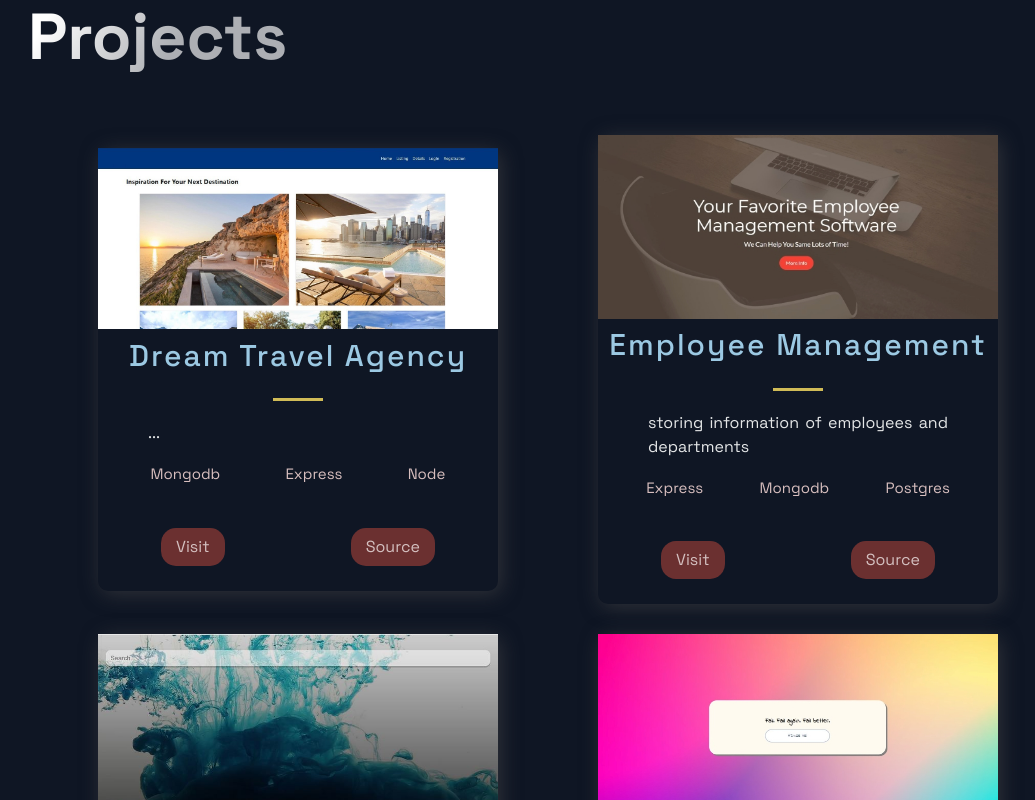
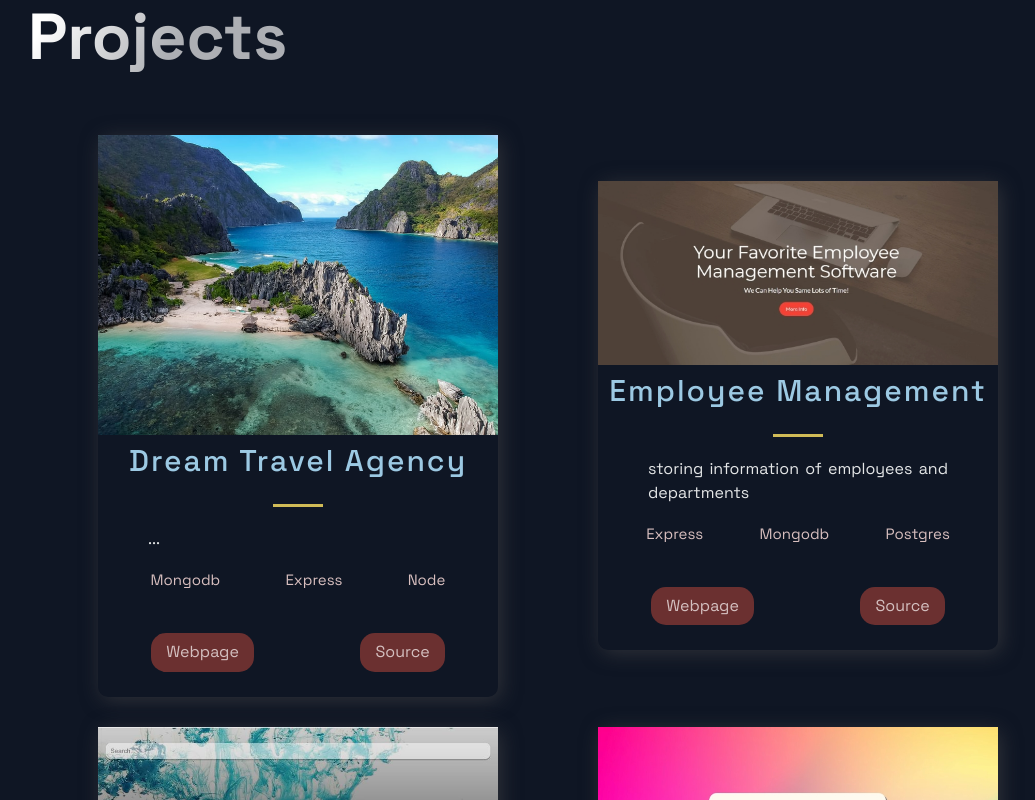
Before and after one commit to mahrokh-sadro/My-Portfolio-Website, a Next.js app: page / in a window 1280 px wide. Shown: the part 700-1500 px from the top of the page, without its empty margins (92-1127 px from the left). Built offline with nearby package versions, Linux system fonts and the light colour scheme.

Commit message:
updating

```diff
--- a/src/components/Projects/Projects.js
+++ b/src/components/Projects/Projects.js
@@ -42,7 +42,7 @@ const Projects = () => (
             </TagList>
           </div>
           <UtilityList>
-            <ExternalLinks href={project.visit}> Visit </ExternalLinks>
+            <ExternalLinks href={project.visit}> Webpage </ExternalLinks>
             <ExternalLinks href={project.source}>Source</ExternalLinks>
           </UtilityList>
         </BlogCard>
--- a/src/constants/constants.js
+++ b/src/constants/constants.js
@@ -2,7 +2,7 @@ export const projects = [
   {
     title: "Dream Travel Agency",
     description: "...",
-    image: "/images/3.jpg",
+    image: "/images/0.jfif",
     tags: ["Mongodb", "Express", "Node"],
     source: "https://github.com/mahrokh-sadro/Dream-Agency-Brochure.git",
     visit: "https://dream-agency.herokuapp.com/",
```
Also changed, not shown: public/images/0.jfif (added).
